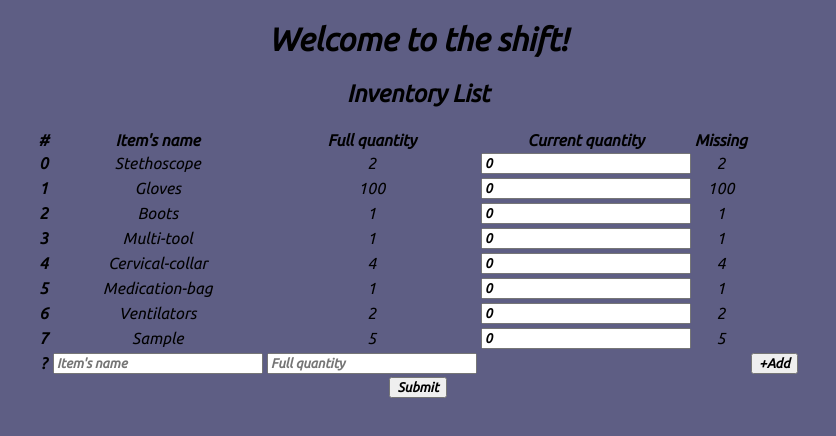
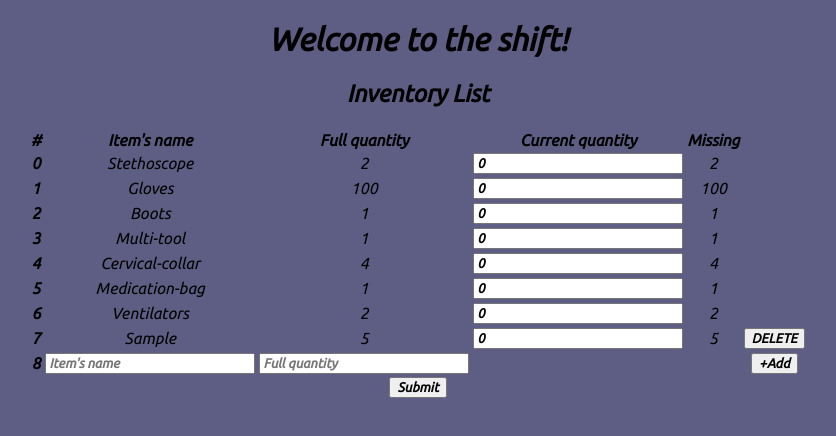
Before and after one commit to ramabadash/paramedics-equipment-list, a React (Create React App) app in the folder paramedics-equipment-list/: page /inventory in a window 1280 px wide. Both pictures are taken after typing "Sample", "5" into the empty fields and a click on the button "+Add". Shown: the top 436 px of the page, without its empty margins (222-1058 px from the left). Built offline with nearby package versions, Linux system fonts and the light colour scheme.

Commit message:
# Add "deleteItem" functionality by click to the items the user add himself

```diff
--- a/paramedics-equipment-list/src/actions/equipmentActions.js
+++ b/paramedics-equipment-list/src/actions/equipmentActions.js
@@ -13,4 +13,12 @@ const addItem = (itemName, fullQuantity) => {
   };
 };
 
-export { reset, addItem };
+// Delete item
+const deleteItem = index => {
+  return {
+    type: 'DELETE_ITEM',
+    payload: { index },
+  };
+};
+
+export { reset, addItem, deleteItem };
--- a/paramedics-equipment-list/src/components/AddItemForm.jsx
+++ b/paramedics-equipment-list/src/components/AddItemForm.jsx
@@ -2,7 +2,7 @@ import React, { useState } from 'react';
 import { useDispatch } from 'react-redux';
 import { addItem } from '../actions/equipmentActions';
 
-function AddItemForm() {
+function AddItemForm({ numOfEquipment }) {
   /***** STATES *****/
   const [itemName, setItemName] = useState('');
   const [fullQuantity, setFullQuantity] = useState('');
@@ -18,7 +18,7 @@ function AddItemForm() {
   return (
     <tfoot>
       <tr>
-        <th>?</th>
+        <th>{numOfEquipment}</th>
         <td>
           <input
             type='text'
--- a/paramedics-equipment-list/src/components/InventoryList.jsx
+++ b/paramedics-equipment-list/src/components/InventoryList.jsx
@@ -28,7 +28,7 @@ function InventoryList() {
             return <ItemRow item={item} i={i} key={i} />;
           })}
         </tbody>
-        <AddItemForm />
+        <AddItemForm numOfEquipment={fullEquipmentList.length} />
       </table>
       <button>Submit</button>
     </div>
--- a/paramedics-equipment-list/src/components/ItemRow.jsx
+++ b/paramedics-equipment-list/src/components/ItemRow.jsx
@@ -1,9 +1,17 @@
 import React, { useState } from 'react';
+import { useDispatch } from 'react-redux';
+import { deleteItem } from '../actions/equipmentActions';
 
 function ItemRow({ item, i }) {
   /***** STATES *****/
   const [currentQuantity, setCurrentQuantity] = useState(0);
 
+  /***** FUNCTIONS *****/
+  const dispatch = useDispatch();
+  // Delete item from the form
+  const handleDelete = () => {
+    dispatch(deleteItem(i));
+  };
   return (
     <tr key={i}>
       <td>
@@ -26,6 +34,13 @@ function ItemRow({ item, i }) {
           ? 0
           : item.fullQuantity - currentQuantity}
       </td>
+      {item.deleteAble ? (
+        <td>
+          <button onClick={handleDelete}>DELETE</button>
+        </td>
+      ) : (
+        ''
+      )}
     </tr>
   );
 }
--- a/paramedics-equipment-list/src/reducers/equipmentReducer.js
+++ b/paramedics-equipment-list/src/reducers/equipmentReducer.js
@@ -19,6 +19,16 @@ const equipmentReducer = (state = primaryEquipmentState, { type, payload }) => {
         ...state,
         requiredEquipmentList: [...state.requiredEquipmentList, newItem],
       };
+    case 'DELETE_ITEM':
+      const filteredArr = [
+        ...state.requiredEquipmentList.filter(
+          (item, index) => index !== payload.index
+        ),
+      ];
+      return {
+        ...state,
+        requiredEquipmentList: filteredArr,
+      };
     default:
       return state;
   }
```
